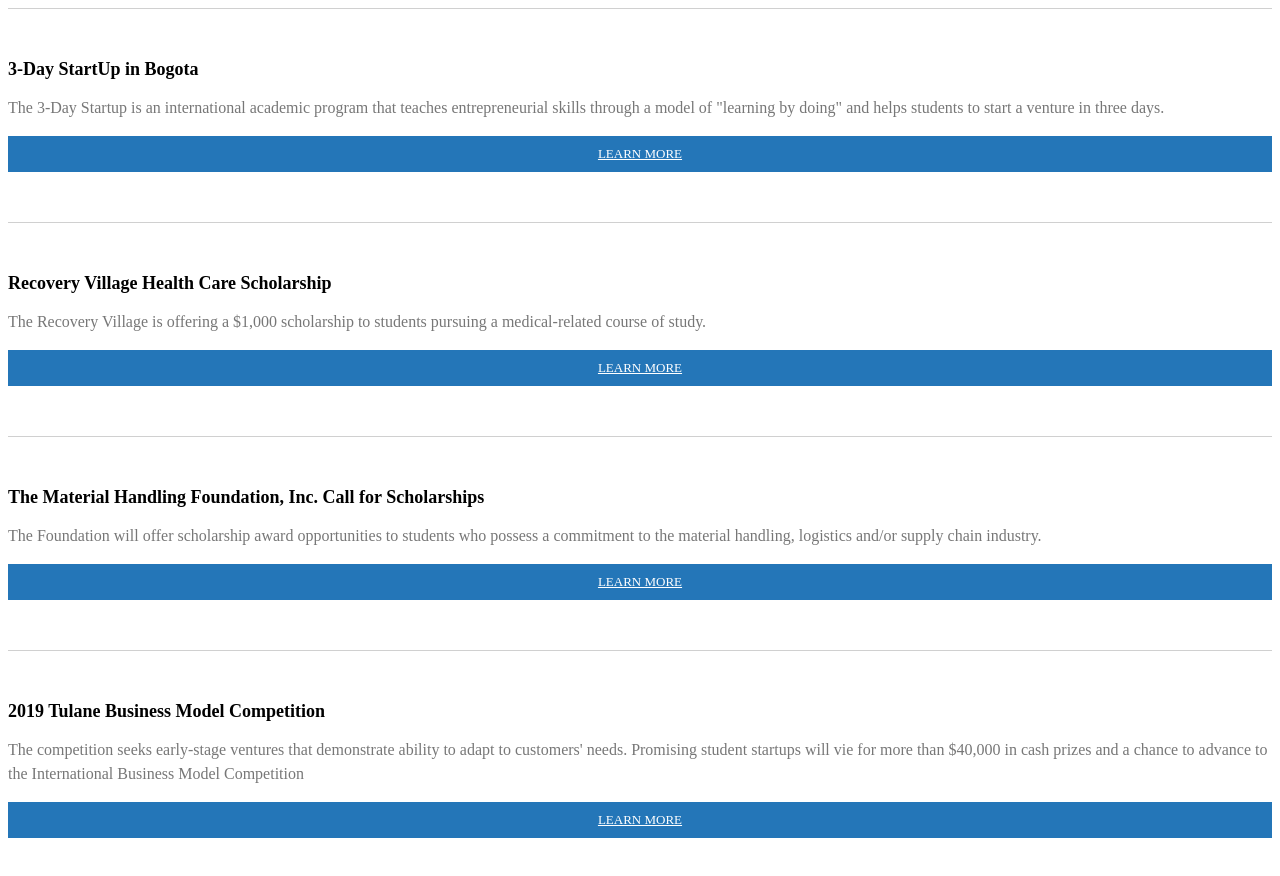
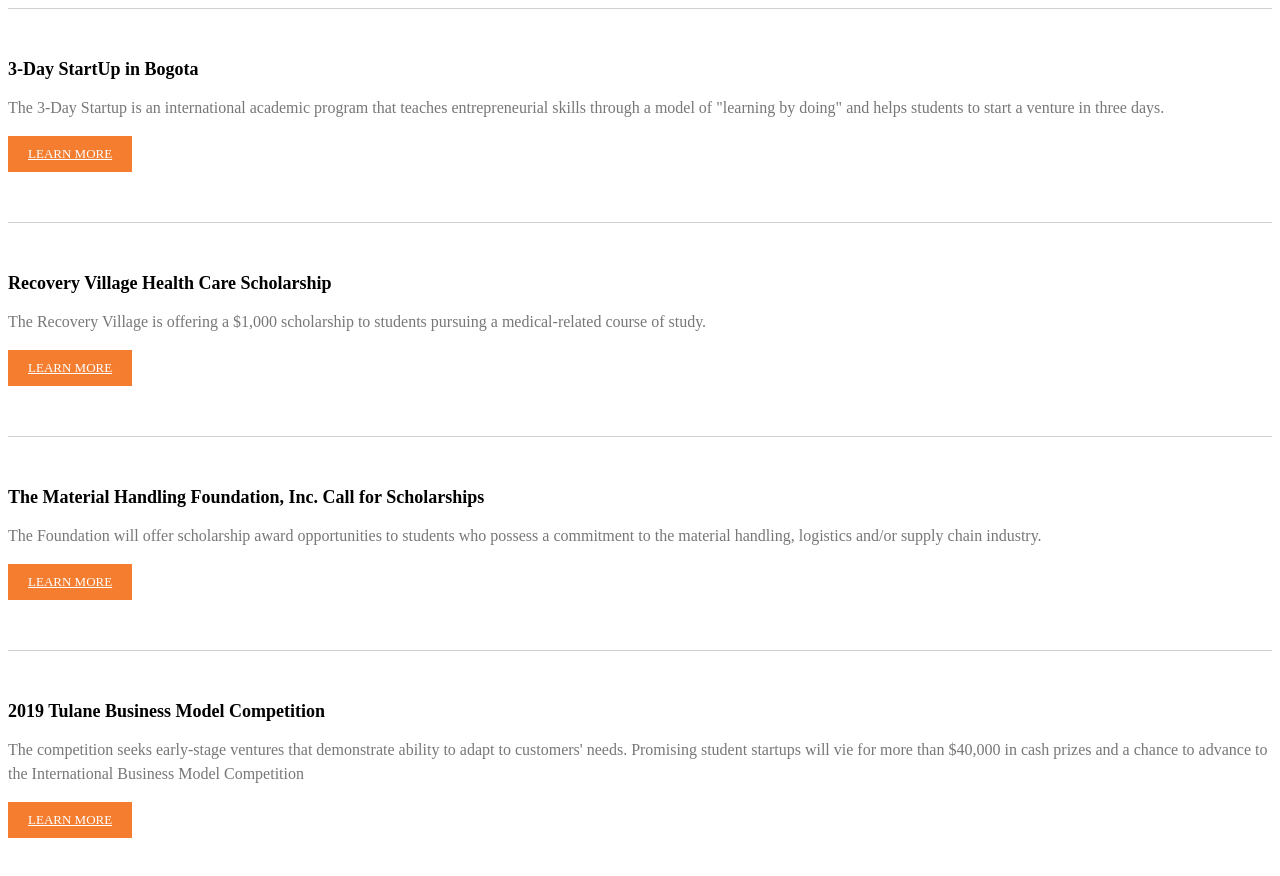
Before and after one commit to garnoldseevers-acbsp/opoprtunities_repo, a plain HTML site: page index.html in a window 1280 px wide. Drawn offline with Linux system fonts and the light colour scheme.

Commit message:
button style

```diff
--- a/index.html
+++ b/index.html
@@ -21,7 +21,7 @@
     line-height: 24px;
 }
 .acbspopp-call-to-action{
-    display: block;
+    display: inline-block;
     background-color: #2476b8;
     color: #ffffff;
     text-transform: uppercase;
@@ -29,6 +29,10 @@
     font-size: 13px;
     text-align:center;
     padding: 10px 20px;
+}
+.acbspopp-call-to-action{
+    background-color: #f47d30;
+    color: #ffffff;
 }
 </style>
 </style>
```
